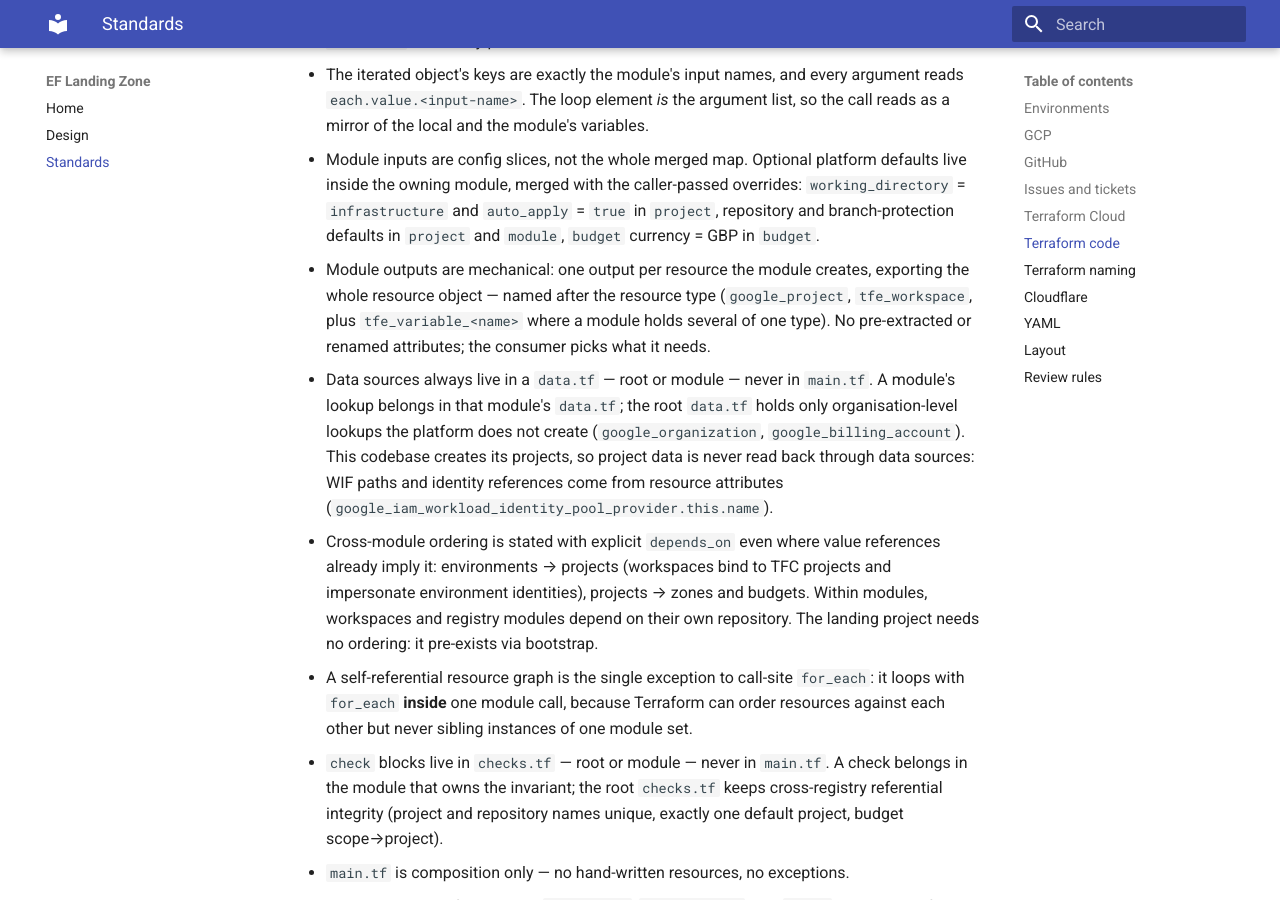
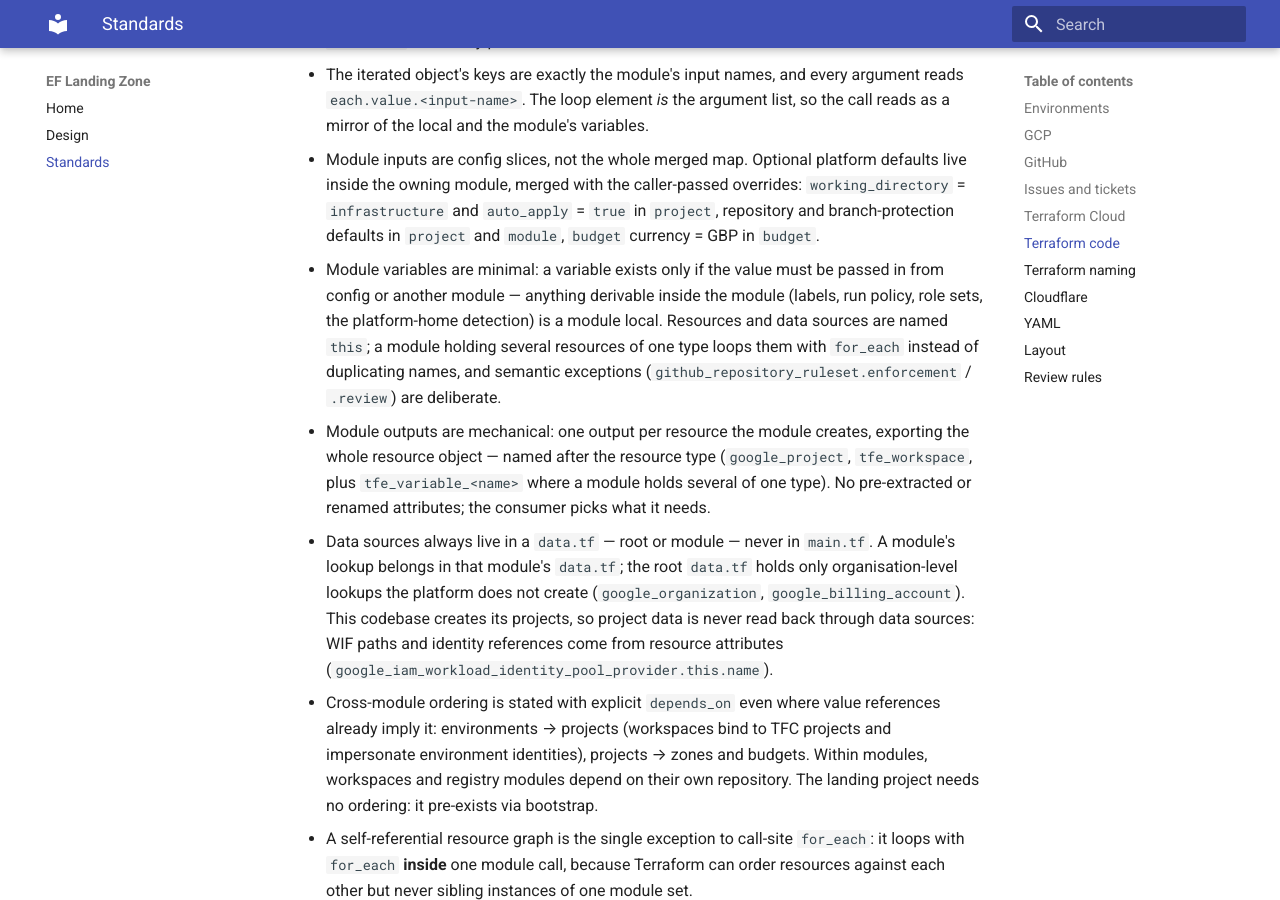
Before and after one commit to elliott-farrall/ef-mgt-devops, an MkDocs documentation site: the page built from docs/STANDARDS.md, in a window 1280 px wide and 900 px high, scrolled down 4215 px. Built offline with MkDocs 1.6.1 and Material for MkDocs 9.7.7, drawn with Linux system fonts in a browser that asks for light colours.

Commit message:
modules: minimal variables, derivations as locals; this naming everywhere

```diff
--- a/docs/STANDARDS.md
+++ b/docs/STANDARDS.md
@@ -194,6 +194,13 @@ here in the same PR that makes it.
   caller-passed overrides: `working_directory` = `infrastructure` and
   `auto_apply` = `true` in `project`, repository and branch-protection
   defaults in `project` and `module`, `budget` currency = GBP in `budget`.
+- Module variables are minimal: a variable exists only if the value must
+  be passed in from config or another module — anything derivable inside
+  the module (labels, run policy, role sets, the platform-home detection)
+  is a module local. Resources and data sources are named `this`;
+  a module holding several resources of one type loops them with
+  `for_each` instead of duplicating names, and semantic exceptions
+  (`github_repository_ruleset.enforcement` / `.review`) are deliberate.
 - Module outputs are mechanical: one output per resource the module
   creates, exporting the whole resource object — named after the resource
   type (`google_project`, `tfe_workspace`, plus `tfe_variable_<name>` where
```
Also changed, not shown: 11 other files.
